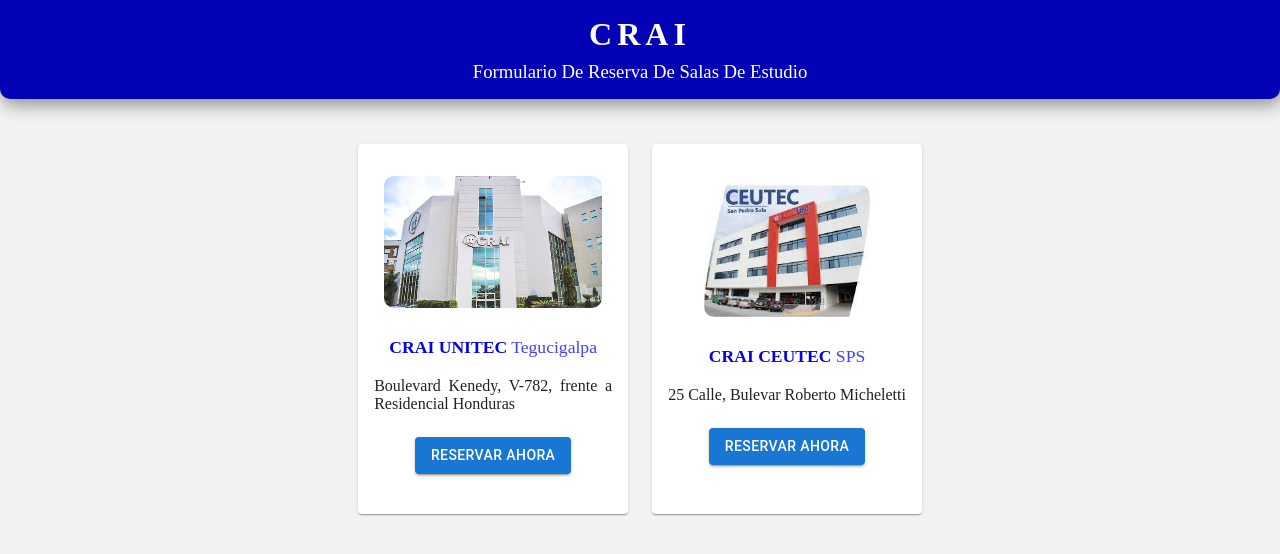
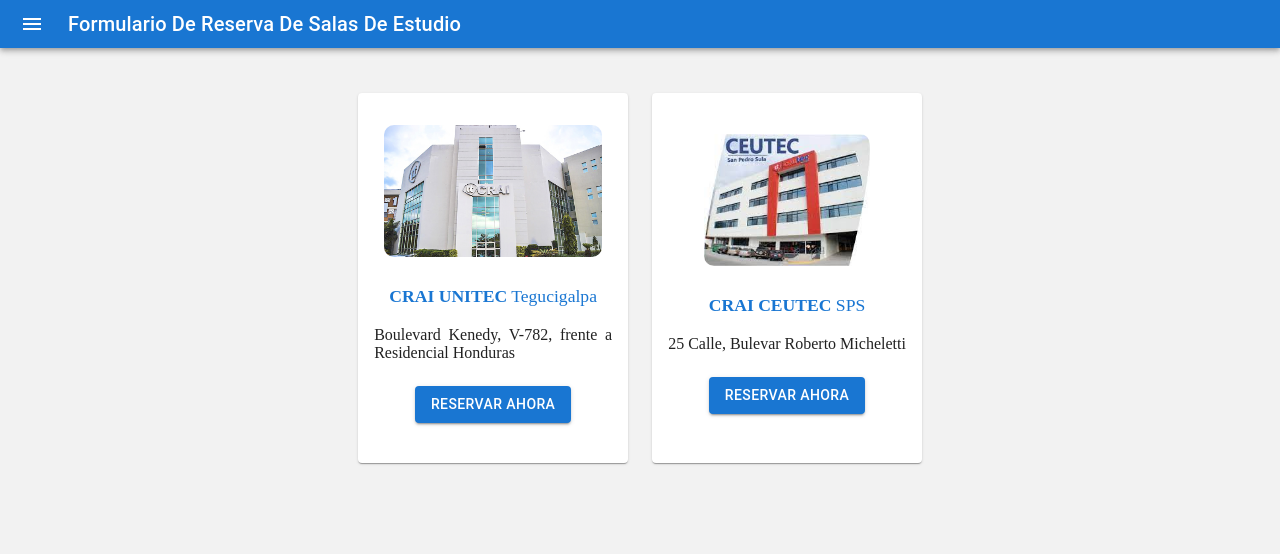
Before and after one commit to kenyy03/crai-project-frontend, a React (Create React App) app: page / in a window 1280 px wide. Shown: the top 554 px of the page. Built offline with nearby package versions, Linux system fonts and the light colour scheme; the HTML template or start-up script is replaced by a standard one.

Commit message:
Redesign with material ui for Header component

```diff
--- a/package.json
+++ b/package.json
@@ -5,6 +5,7 @@
   "dependencies": {
     "@emotion/react": "^11.10.4",
     "@emotion/styled": "^11.10.4",
+    "@mui/icons-material": "^5.10.3",
     "@mui/material": "^5.10.5",
     "@testing-library/jest-dom": "^5.16.5",
     "@testing-library/react": "^13.3.0",
@@ -13,6 +14,7 @@
     "@types/node": "^16.11.56",
     "@types/react": "^18.0.18",
     "@types/react-dom": "^18.0.6",
+    "material-ui-popup-state": "^4.0.2",
     "react": "^18.2.0",
     "react-dom": "^18.2.0",
     "react-router-dom": "^6.3.0",
--- a/src/components/CampusCard/CampusCard.css
+++ b/src/components/CampusCard/CampusCard.css
@@ -24,7 +24,7 @@
 .title-card  {
   font-size: 1.1rem;
   font-weight: 400;
-  color: #4040fb;
+  color: #1976d2;
   text-transform: capitalize;
   text-align: center;
   margin-bottom: 1.2rem;
@@ -32,13 +32,13 @@
 .title-card span  {
   text-transform: uppercase;
   font-weight: 600;
-  color: #0404e2;
+  color: #1976d2;
 }
 .direction-campus-card  {
   font-size: 1rem;
   text-align: justify;
 }
-.button-card  {
+/* .button-card  {
   display: block;
   background-color: #0303b5;
   color: #fff;
@@ -48,7 +48,7 @@
   border-radius: 10px;
   text-decoration: none;
   text-align: center;
-}
+} */
 .button-card:hover  {
   background-color: #4040fb;
   transition: ease-in .3s;
--- a/src/components/Header/Header.css
+++ b/src/components/Header/Header.css
@@ -1,5 +1,5 @@
 .header-container  {
-  background-color: #0303b5;
+  background-color: #1976d2;
   max-width: 100%;
   height: auto;
   border-bottom-left-radius: 10px;
--- a/src/components/Header/Header.tsx
+++ b/src/components/Header/Header.tsx
@@ -1,13 +1,58 @@
-import React from "react";
+import {
+  AppBar,
+  Box,
+  IconButton,
+  Menu,
+  MenuItem,
+  Toolbar,
+  Typography,
+} from '@mui/material';
+import MenuIcon from '@mui/icons-material/Menu';
+import React, { useState } from 'react';
 import './Header.css';
 
-const Header = () =>{
-  return(
-    <header className="header-container">
-      <h1 className="title">Crai</h1>
-      <h3 className="subtitle">Formulario de reserva de salas de estudio</h3>
-    </header>
+const Header = () => {
+  const [showMenu, setShowMenu] = useState(false);
+  return (
+    // <header className="header-container">
+    //   <h1 className="title">Crai</h1>
+    //   <h3 className="subtitle">Formulario de reserva de salas de estudio</h3>
+    // </header>
+    <Box sx={{ flexGrow: 1 }}>
+      <AppBar position="static">
+        <Toolbar variant="dense">
+          <IconButton
+            edge="start"
+            color="inherit"
+            aria-label="menu"
+            sx={{ mr: 2 }}
+            onClick={() => setShowMenu(true)}
+          >
+            <MenuIcon />
+          </IconButton>
+          <Menu open={showMenu}>
+            <MenuItem onClick={() => setShowMenu(state => !state)}>
+              Home
+            </MenuItem>
+            <MenuItem onClick={() => setShowMenu(state => !state)}>
+              About
+            </MenuItem>
+            <MenuItem onClick={() => setShowMenu(state => !state)}>
+              Contact
+            </MenuItem>
+          </Menu>
+          <Typography
+            variant="h6"
+            color="inherit"
+            component="div"
+            className="subtitle"
+          >
+            Formulario de reserva de salas de estudio
+          </Typography>
+        </Toolbar>
+      </AppBar>
+    </Box>
   );
-}
+};
 
 export default Header;
```
Also changed, not shown: 1 other file (tests, documents, lock files or other folders).
